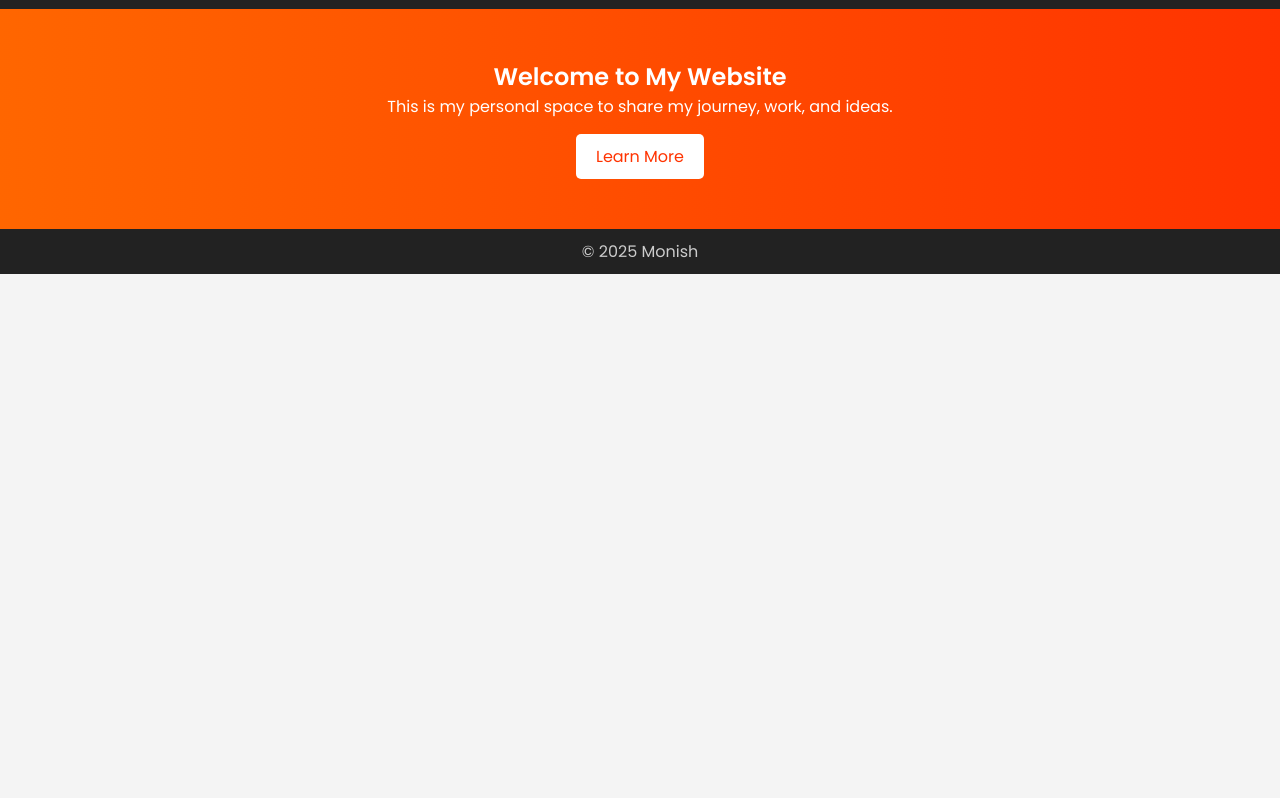
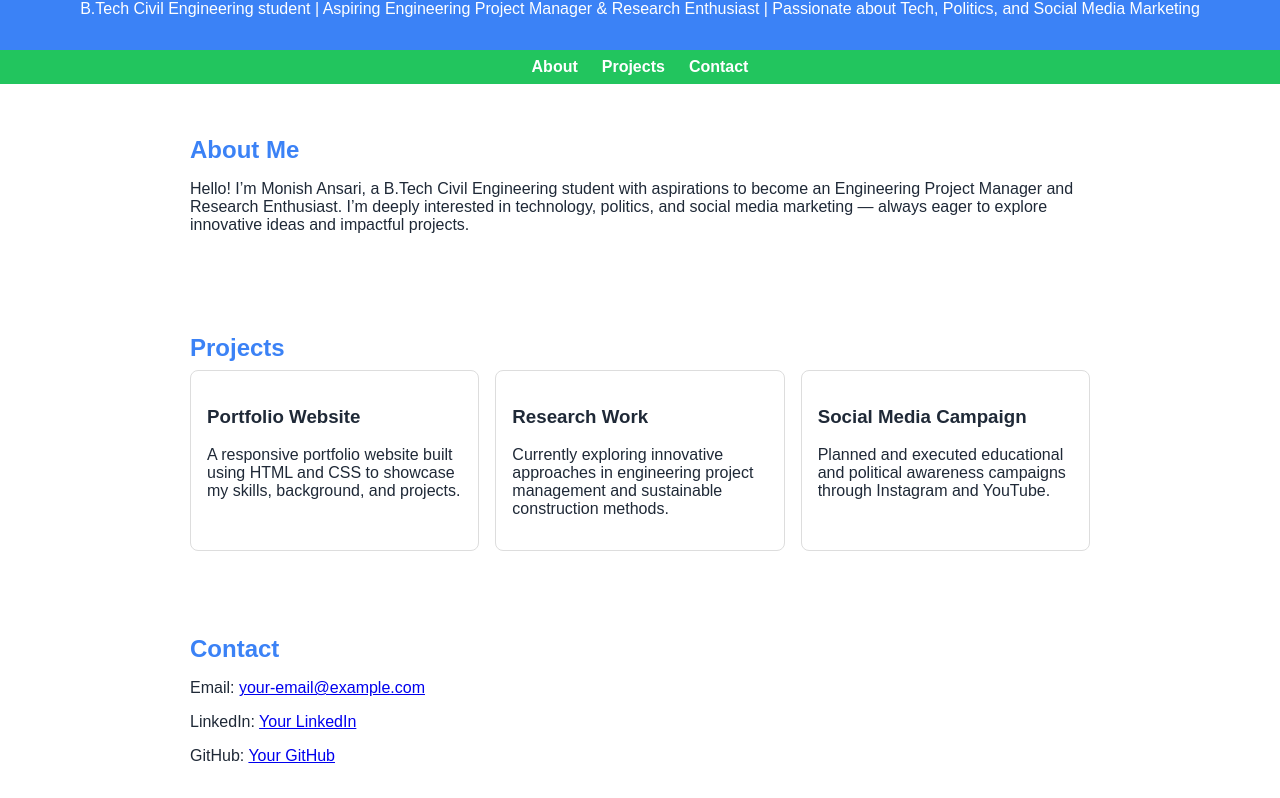
Before and after one commit to monish-portfolio/monish, a plain HTML site: page index.html in a window 1280 px wide. Shown: the part 69-867 px from the top of the page. Before the commit the page ends 800 px from the top, so only its background shows below. Drawn offline with Linux system fonts and the light colour scheme.

Commit message:
Update index.html

```diff
--- a/index.html
+++ b/index.html
@@ -1,37 +1,147 @@
 <!DOCTYPE html>
 <html lang="en">
 <head>
-  <meta charset="UTF-8">
-  <meta name="viewport" content="width=device-width, initial-scale=1.0">
-  <title>Monish - Home</title>
-  <link rel="stylesheet" href="css/style.css">
-  <link href="https://fonts.googleapis.com/css2?family=Poppins:wght@400;600&display=swap" rel="stylesheet">
+    <meta charset="UTF-8" />
+    <meta name="viewport" content="width=device-width, initial-scale=1.0" />
+    <title>Monish Ansari | Portfolio</title>
+    <style>
+        :root {
+            --primary: #3b82f6; /* Light Blue */
+            --secondary: #22c55e; /* Green */
+            --bg-light: #ffffff;
+            --text-dark: #1f2937;
+        }
+
+        body {
+            margin: 0;
+            font-family: Arial, sans-serif;
+            background-color: var(--bg-light);
+            color: var(--text-dark);
+        }
+
+        header {
+            background-color: var(--primary);
+            color: white;
+            padding: 1rem;
+            text-align: center;
+        }
+
+        header h1 {
+            margin: 0;
+        }
+
+        nav {
+            display: flex;
+            justify-content: center;
+            gap: 1.5rem;
+            background-color: var(--secondary);
+            padding: 0.5rem;
+        }
+
+        nav a {
+            color: white;
+            text-decoration: none;
+            font-weight: bold;
+        }
+
+        section {
+            max-width: 900px;
+            margin: auto;
+            padding: 2rem 1rem;
+        }
+
+        h2 {
+            color: var(--primary);
+            margin-bottom: 0.5rem;
+        }
+
+        .intro {
+            text-align: center;
+        }
+
+        .intro p {
+            max-width: 700px;
+            margin: auto;
+            font-size: 1.1rem;
+        }
+
+        .projects {
+            display: grid;
+            grid-template-columns: repeat(auto-fit, minmax(250px, 1fr));
+            gap: 1rem;
+        }
+
+        .card {
+            border: 1px solid #ddd;
+            padding: 1rem;
+            border-radius: 8px;
+            background: white;
+            transition: box-shadow 0.3s ease;
+        }
+
+        .card:hover {
+            box-shadow: 0 4px 10px rgba(0,0,0,0.1);
+        }
+
+        footer {
+            background-color: var(--primary);
+            color: white;
+            text-align: center;
+            padding: 1rem;
+            margin-top: 2rem;
+        }
+
+        @media (max-width: 600px) {
+            nav {
+                flex-direction: column;
+            }
+        }
+    </style>
 </head>
 <body>
-<header>
-  <div class="container nav-container">
-    <h1 class="logo">Monish</h1>
-    <nav id="navbar">
-      <a href="index.html" class="active">Home</a>
-      <a href="about.html">About</a>
-      <a href="contact.html">Contact</a>
+    <header>
+        <h1>Monish Ansari</h1>
+        <p>B.Tech Civil Engineering student | Aspiring Engineering Project Manager & Research Enthusiast | Passionate about Tech, Politics, and Social Media Marketing</p>
+    </header>
+
+    <nav>
+        <a href="#about">About</a>
+        <a href="#projects">Projects</a>
+        <a href="#contact">Contact</a>
     </nav>
-    <div class="menu-toggle" id="menu-toggle">☰</div>
-  </div>
-</header>
 
-<section class="hero fade-in">
-  <div class="container">
-    <h2>Welcome to My Website</h2>
-    <p>This is my personal space to share my journey, work, and ideas.</p>
-    <a href="about.html" class="btn">Learn More</a>
-  </div>
-</section>
+    <section id="about">
+        <h2>About Me</h2>
+        <p>Hello! I’m Monish Ansari, a B.Tech Civil Engineering student with aspirations to become an Engineering Project Manager and Research Enthusiast. I’m deeply interested in technology, politics, and social media marketing — always eager to explore innovative ideas and impactful projects.</p>
+    </section>
 
-<footer>
-  <p>© 2025 Monish</p>
-</footer>
+    <section id="projects">
+        <h2>Projects</h2>
+        <div class="projects">
+            <div class="card">
+                <h3>Portfolio Website</h3>
+                <p>A responsive portfolio website built using HTML and CSS to showcase my skills, background, and projects.</p>
+            </div>
+            <div class="card">
+                <h3>Research Work</h3>
+                <p>Currently exploring innovative approaches in engineering project management and sustainable construction methods.</p>
+            </div>
+            <div class="card">
+                <h3>Social Media Campaign</h3>
+                <p>Planned and executed educational and political awareness campaigns through Instagram and YouTube.</p>
+            </div>
+        </div>
+    </section>
 
-<script src="js/main.js"></script>
+    <section id="contact">
+        <h2>Contact</h2>
+        <p>Email: <a href="mailto:your-email@example.com">your-email@example.com</a></p>
+        <p>LinkedIn: <a href="#" target="_blank">Your LinkedIn</a></p>
+        <p>GitHub: <a href="#" target="_blank">Your GitHub</a></p>
+    </section>
+
+    <footer>
+        <p>© 2025 Monish Ansari. All rights reserved.</p>
+    </footer>
 </body>
 </html>
```
